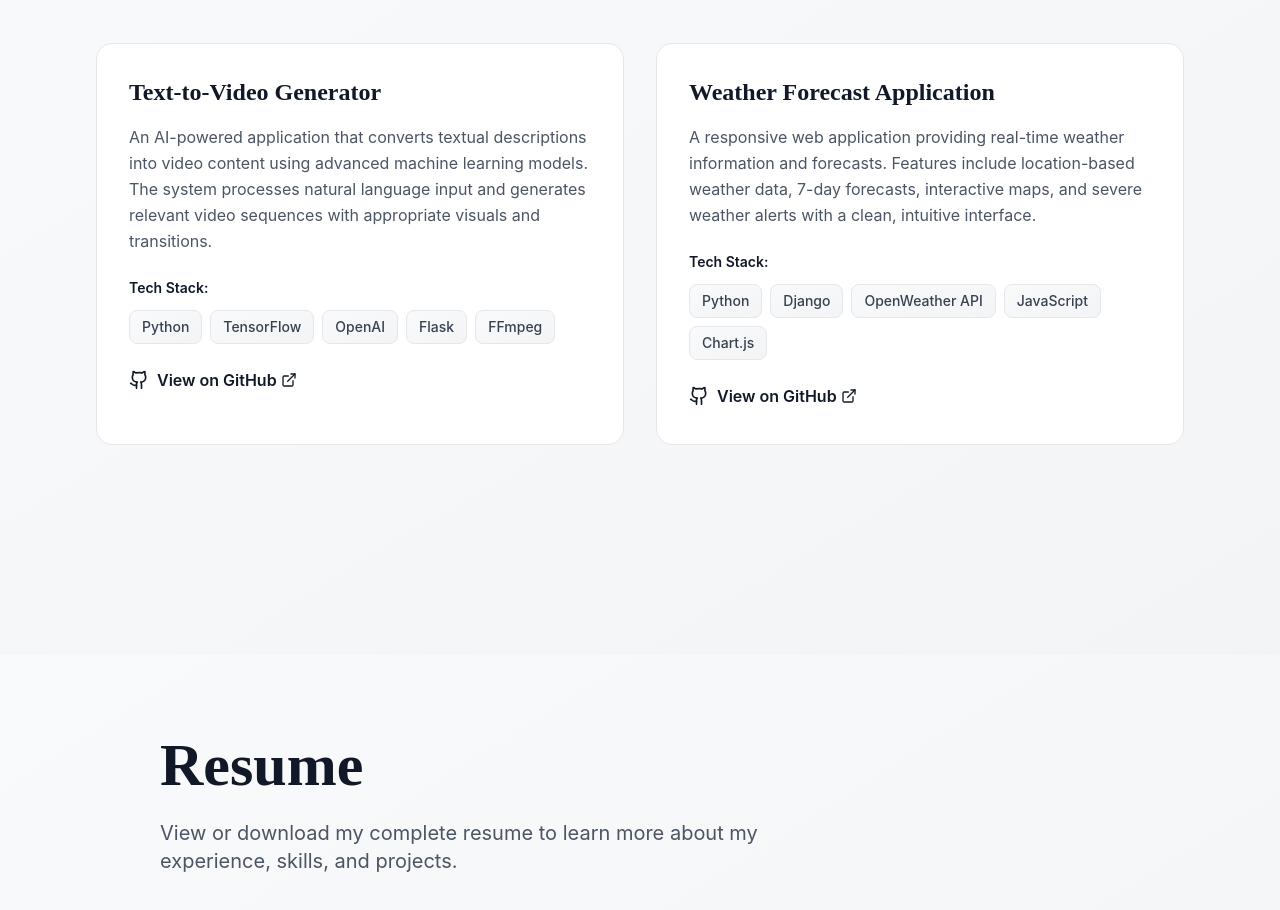
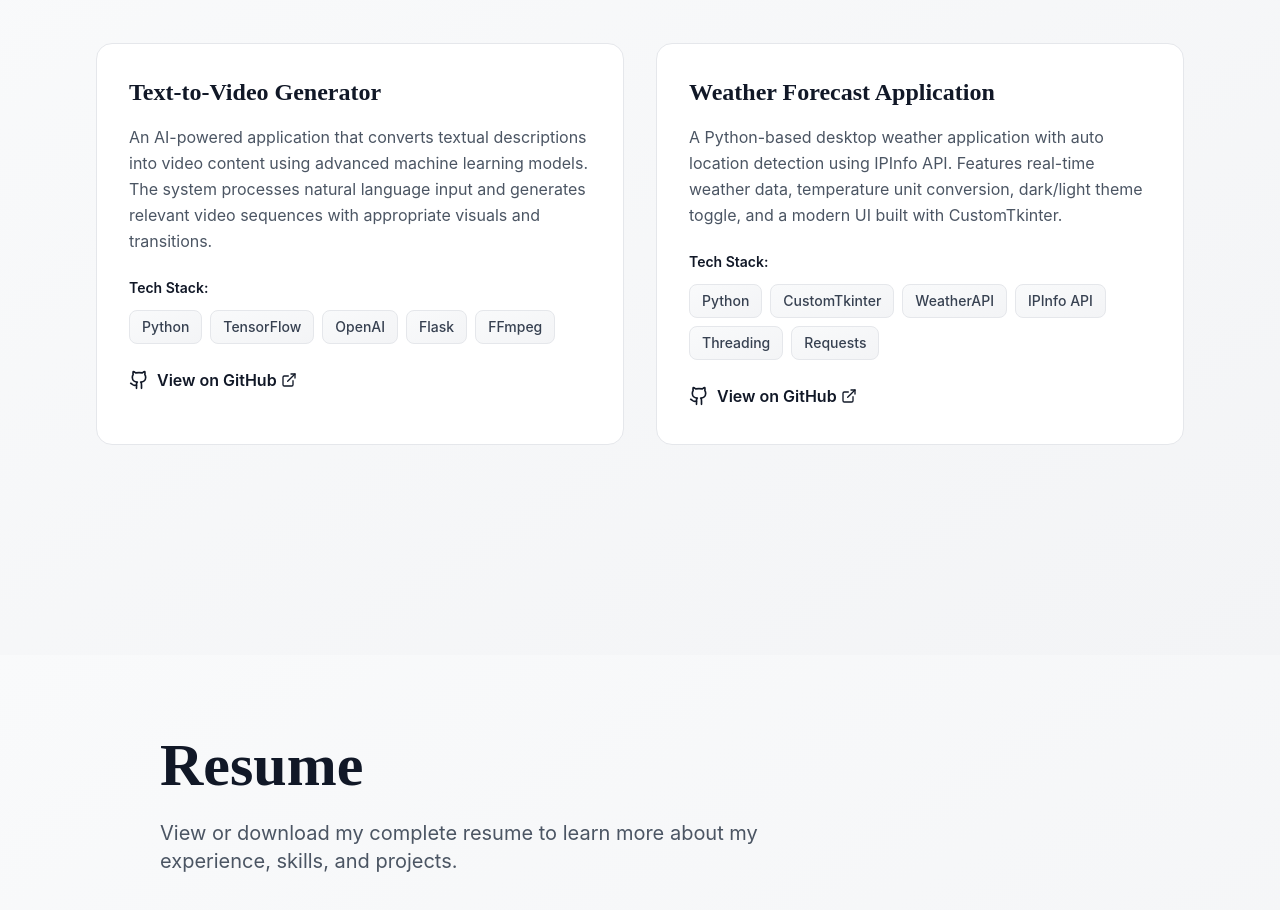
Before and after one commit to Sreeshanth25503/portfolio, a React (Create React App) app: page /projects/weather in a window 1280 px wide. Shown: the part 1761-2671 px from the top of the page. Built offline with nearby package versions, Linux system fonts and the light colour scheme.

Commit message:
update portfolio

```diff
--- a/src/Components/Pages/Projects.jsx
+++ b/src/Components/Pages/Projects.jsx
@@ -13,8 +13,8 @@ const Projects = () => {
     {
       id: 'weather',
       title: 'Weather Forecast Application',
-      description: 'A responsive web application providing real-time weather information and forecasts. Features include location-based weather data, 7-day forecasts, interactive maps, and severe weather alerts with a clean, intuitive interface.',
-      tech: ['Python', 'Django', 'OpenWeather API', 'JavaScript', 'Chart.js'],
+      description: 'A Python-based desktop weather application with auto location detection using IPInfo API. Features real-time weather data, temperature unit conversion, dark/light theme toggle, and a modern UI built with CustomTkinter.',
+      tech: ['Python', 'CustomTkinter', 'WeatherAPI', 'IPInfo API', 'Threading', 'Requests'],
       github: 'https://github.com/Sreeshanth25503/Weather-Forecast.git'
     }
   ];
--- a/src/Components/Pages/WeatherProject.jsx
+++ b/src/Components/Pages/WeatherProject.jsx
@@ -5,36 +5,40 @@ import { Link } from '../Router';
 const WeatherProject = () => {
   const project = {
     title: 'Weather Forecast Application',
-    description: 'A responsive web application providing real-time weather information and forecasts. Features include location-based weather data, 7-day forecasts, interactive maps, and severe weather alerts with a clean, intuitive interface.',
-    fullDescription: `A comprehensive weather application that delivers accurate, real-time weather information with an emphasis on user experience and data visualization.
+    description: 'A Python-based desktop weather application with automatic location detection and real-time weather data. Features a modern UI with theme toggle and temperature unit conversion.',
+    fullDescription: `A comprehensive desktop weather application built with Python and CustomTkinter that delivers accurate, real-time weather information with an emphasis on user experience and modern design.
 
-    The application integrates with the OpenWeather API to fetch current weather conditions, hourly forecasts, and extended 7-day predictions. Users can search for any location worldwide or use automatic geolocation to get local weather data instantly.
+    The application automatically detects your location using the IPInfo API and converts coordinates into city names via Geopy's Nominatim API. It integrates with WeatherAPI to fetch current weather conditions and displays them in a clean, intuitive interface.
 
     Key features include:
-    - Real-time weather updates with automatic refresh
-    - Interactive weather maps with multiple layers
-    - Detailed 7-day forecast with hourly breakdowns
-    - Severe weather alerts and notifications
-    - Historical weather data and trends
-    - Beautiful data visualizations using Chart.js`,
-    tech: ['Python', 'Django', 'OpenWeather API', 'JavaScript', 'Chart.js', 'HTML/CSS', 'PostgreSQL'],
+    - Automatic location detection using IP address
+    - Search functionality for any city worldwide
+    - Real-time weather updates with temperature, humidity, wind speed, and UV index
+    - Toggle between Celsius and Fahrenheit
+    - Dark mode and light mode theme support
+    - Responsive UI that never freezes during data loading
+    - Background threading for smooth performance`,
+    tech: ['Python', 'CustomTkinter', 'WeatherAPI', 'IPInfo API', 'Geopy', 'Threading', 'Requests'],
     github: 'https://github.com/Sreeshanth25503/Weather-Forecast.git',
     features: [
-      'Real-time weather data for any location',
-      '7-day extended forecast with hourly details',
-      'Interactive weather maps',
-      'Severe weather alerts and warnings',
-      'Temperature, humidity, wind speed tracking',
-      'UV index and air quality information',
-      'Sunrise/sunset times',
-      'Weather data visualization with charts'
+      'Auto location detection using IP address',
+      'Search any city worldwide',
+      'Real-time weather data updates',
+      'Temperature unit conversion (°C/°F)',
+      'Dark mode and light mode themes',
+      'Current temperature and feels-like temperature',
+      'Humidity percentage tracking',
+      'Wind speed monitoring',
+      'UV index display',
+      'Clean, modern UI with CustomTkinter'
     ],
     challenges: [
-      'Handling API rate limits efficiently',
-      'Implementing accurate geolocation',
-      'Creating responsive data visualizations',
-      'Managing real-time data updates',
-      'Optimizing performance for mobile devices'
+      'Implementing smooth threading to prevent UI freezing',
+      'Accurate IP-based location detection',
+      'Converting coordinates to readable city names',
+      'Managing API calls efficiently',
+      'Creating a responsive CustomTkinter interface',
+      'Handling network errors gracefully'
     ]
   };
 
```
